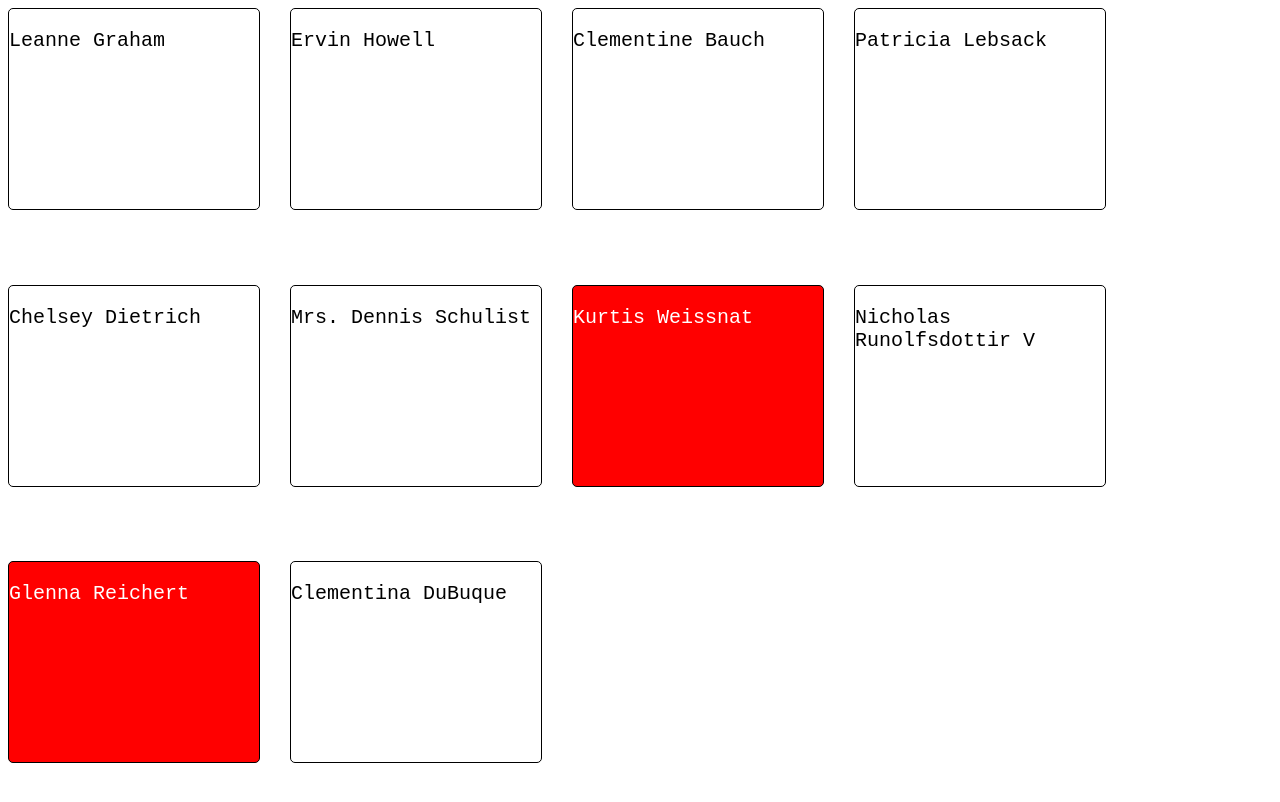
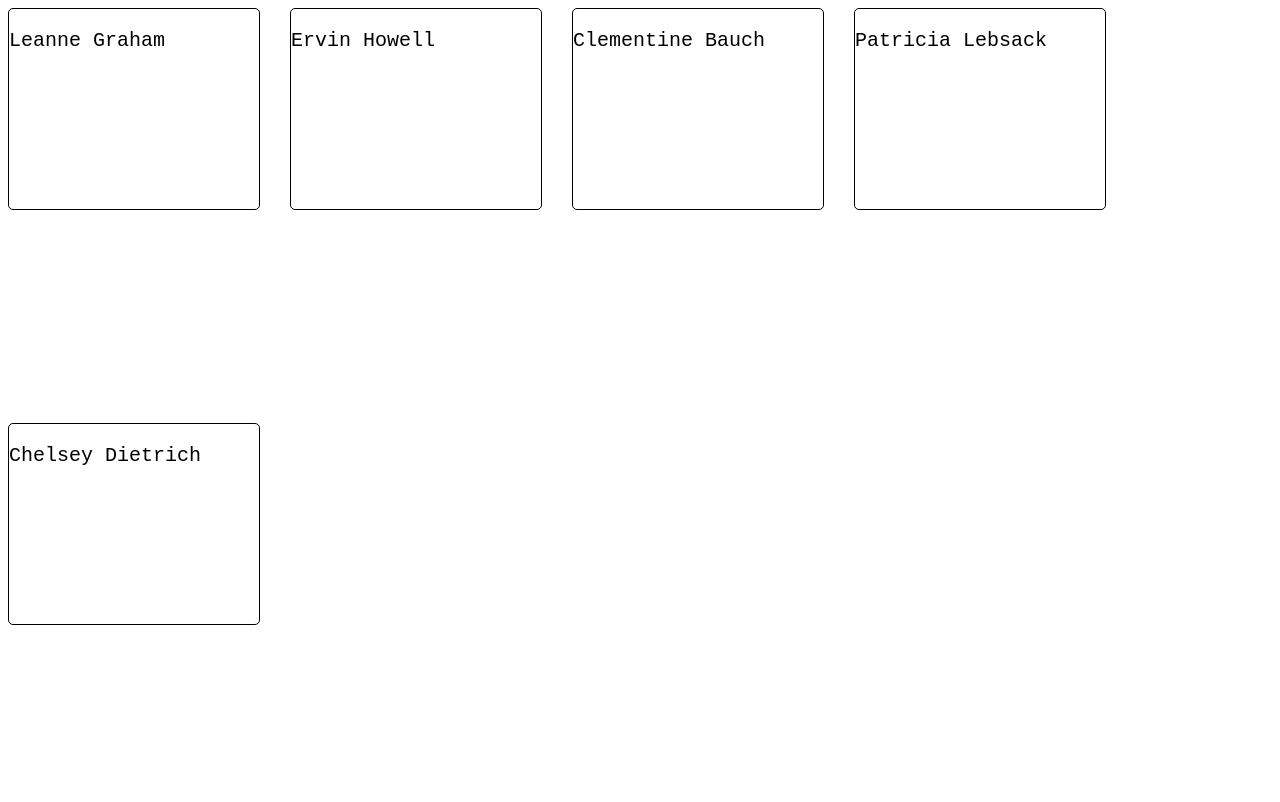
Before and after one commit to mukeshrao-cesit/ReactJS_VSS, a React (Vite) app in the folder Class-Component/: page / in a window 1280 px wide. Shown: the top 802 px of the page. Built offline with nearby package versions, Linux system fonts and the light colour scheme.

Commit message:
likes state changed

```diff
--- a/Class-Component/src/FunctionComponents/CardLikeState/CardItem.jsx
+++ b/Class-Component/src/FunctionComponents/CardLikeState/CardItem.jsx
@@ -1,15 +1,15 @@
 import React from "react";
 import "./Card.css";
-export const CardItem = ({ data, handleLikeFunc }) => {
+export const CardItem = ({ isLiked, data, handleLikeFunc }) => {
   const isLikedCSS = {
     color: "white",
     backgroundColor: "red",
   };
   return (
     <div
-      style={data.isAlreadyLiked === true ? isLikedCSS : null}
+      style={isLiked ? isLikedCSS : null}
       className="card-item"
-      onClick={(e) => handleLikeFunc(data.id, data.isAlreadyLiked)}
+      onClick={(e) => handleLikeFunc(data.id, isLiked)}
     >
       <p className="profileName">{data.name}</p>
     </div>
--- a/Class-Component/src/FunctionComponents/CardLikeState/CardLikeState.jsx
+++ b/Class-Component/src/FunctionComponents/CardLikeState/CardLikeState.jsx
@@ -125,143 +125,36 @@ export const CardLikeState = () => {
         bs: "revolutionize end-to-end systems",
       },
     },
-    {
-      id: 6,
-      name: "Mrs. Dennis Schulist",
-      username: "Leopoldo_Corkery",
-      email: "Karley_Dach@jasper.info",
-      address: {
-        street: "Norberto Crossing",
-        suite: "Apt. 950",
-        city: "South Christy",
-        zipcode: "23505-1337",
-        geo: {
-          lat: "-71.4197",
-          lng: "71.7478",
-        },
-      },
-      isAlreadyLiked: false,
-      phone: "1-477-935-8478 x6430",
-      website: "ola.org",
-      company: {
-        name: "Considine-Lockman",
-        catchPhrase: "Synchronised bottom-line interface",
-        bs: "e-enable innovative applications",
-      },
-    },
-    {
-      id: 7,
-      name: "Kurtis Weissnat",
-      username: "Elwyn.Skiles",
-      email: "Telly.Hoeger@billy.biz",
-      address: {
-        street: "Rex Trail",
-        suite: "Suite 280",
-        city: "Howemouth",
-        zipcode: "58804-1099",
-        geo: {
-          lat: "24.8918",
-          lng: "21.8984",
-        },
-      },
-      isAlreadyLiked: true,
-      phone: "210.067.6132",
-      website: "elvis.io",
-      company: {
-        name: "Johns Group",
-        catchPhrase: "Configurable multimedia task-force",
-        bs: "generate enterprise e-tailers",
-      },
-    },
-    {
-      id: 8,
-      name: "Nicholas Runolfsdottir V",
-      username: "Maxime_Nienow",
-      email: "Sherwood@rosamond.me",
-      address: {
-        street: "Ellsworth Summit",
-        suite: "Suite 729",
-        city: "Aliyaview",
-        zipcode: "45169",
-        geo: {
-          lat: "-14.3990",
-          lng: "-120.7677",
-        },
-      },
-      isAlreadyLiked: false,
-      phone: "586.493.6943 x140",
-      website: "jacynthe.com",
-      company: {
-        name: "Abernathy Group",
-        catchPhrase: "Implemented secondary concept",
-        bs: "e-enable extensible e-tailers",
-      },
-    },
-    {
-      id: 9,
-      name: "Glenna Reichert",
-      username: "Delphine",
-      email: "Chaim_McDermott@dana.io",
-      address: {
-        street: "Dayna Park",
-        suite: "Suite 449",
-        city: "Bartholomebury",
-        zipcode: "76495-3109",
-        geo: {
-          lat: "24.6463",
-          lng: "-168.8889",
-        },
-      },
-      isAlreadyLiked: true,
-      phone: "(775)976-6794 x41206",
-      website: "conrad.com",
-      company: {
-        name: "Yost and Sons",
-        catchPhrase: "Switchable contextually-based project",
-        bs: "aggregate real-time technologies",
-      },
-    },
-    {
-      id: 10,
-      name: "Clementina DuBuque",
-      username: "Moriah.Stanton",
-      email: "Rey.Padberg@karina.biz",
-      address: {
-        street: "Kattie Turnpike",
-        suite: "Suite 198",
-        city: "Lebsackbury",
-        zipcode: "31428-2261",
-        geo: {
-          lat: "-38.2386",
-          lng: "57.2232",
-        },
-      },
-      isAlreadyLiked: false,
-      phone: "024-648-3804",
-      website: "ambrose.net",
-      company: {
-        name: "Hoeger LLC",
-        catchPhrase: "Centralized empowering task-force",
-        bs: "target end-to-end models",
-      },
-    },
   ]);
+  const [likes, setLikes] = useState({});
   function handleLikeFunc(id, isLiked) {
-    setProfileDatas((prev) => {
-      return prev.map((elem) => {
-        if (elem.id === id) {
-          return { ...elem, isAlreadyLiked: !isLiked };
-        } else {
-          return { ...elem };
-        }
-      });
+    setLikes((prev) => {
+      return { ...prev, [id]: !isLiked };
     });
+    // setProfileDatas((prev) => {
+    //   return prev.map((elem) => {
+    //     if (elem.id === id) {
+    //       return { ...elem, isAlreadyLiked: !isLiked };
+    //     } else {
+    //       return { ...elem };
+    //     }
+    //   });
+    // });
   }
   return (
     <div className="card-container">
       {profileDatas.map((elem) => {
         return (
-          <CardItem key={elem.id} handleLikeFunc={handleLikeFunc} data={elem} />
+          <CardItem
+            key={elem.id}
+            isLiked={
+              likes.hasOwnProperty(elem.id)
+                ? likes[elem.id]
+                : elem.isAlreadyLiked
+            }
+            handleLikeFunc={handleLikeFunc}
+            data={elem}
+          />
           // <ClassCompProps data={elem} key={elem.id} />
         );
       })}
```
